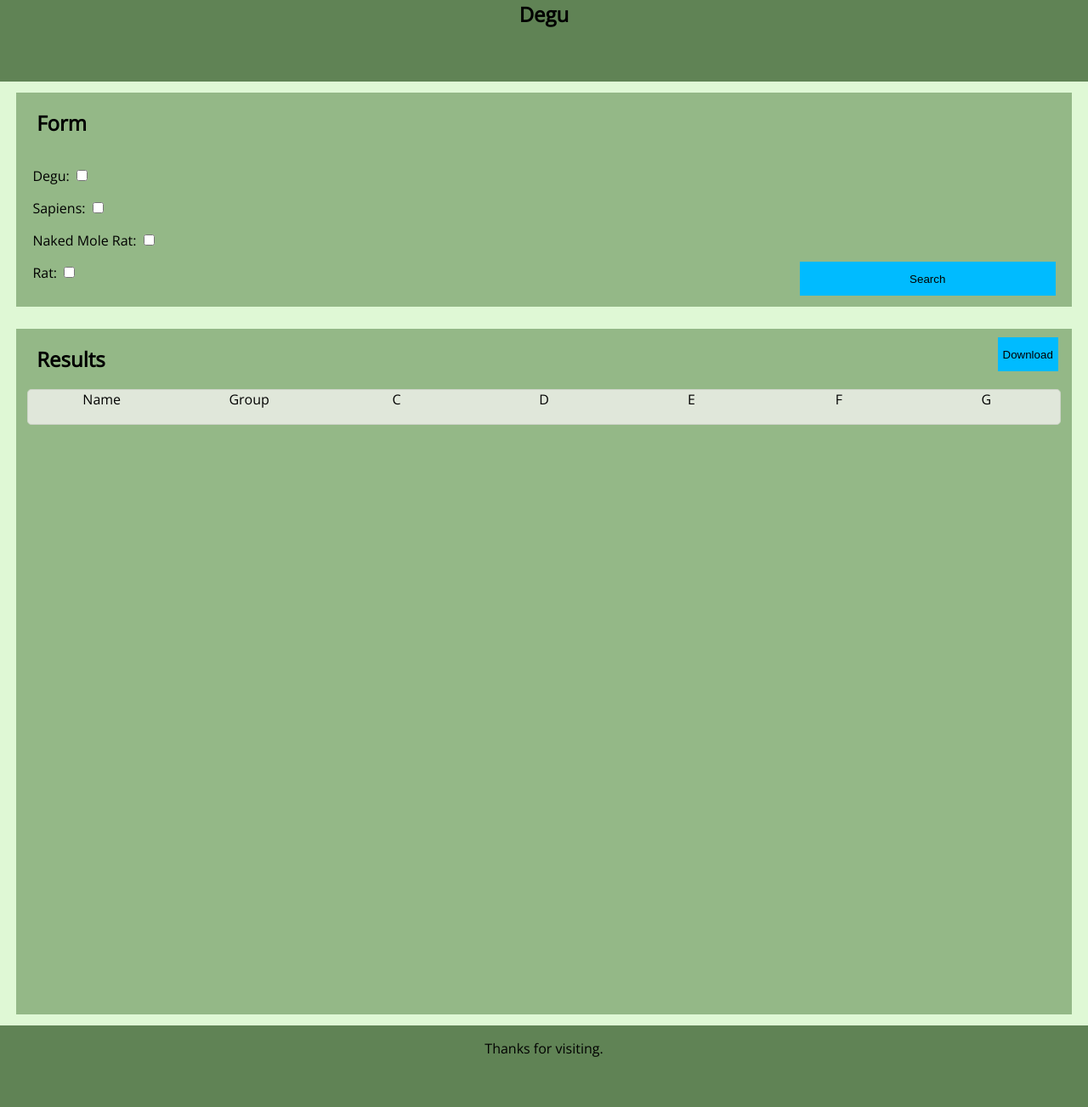
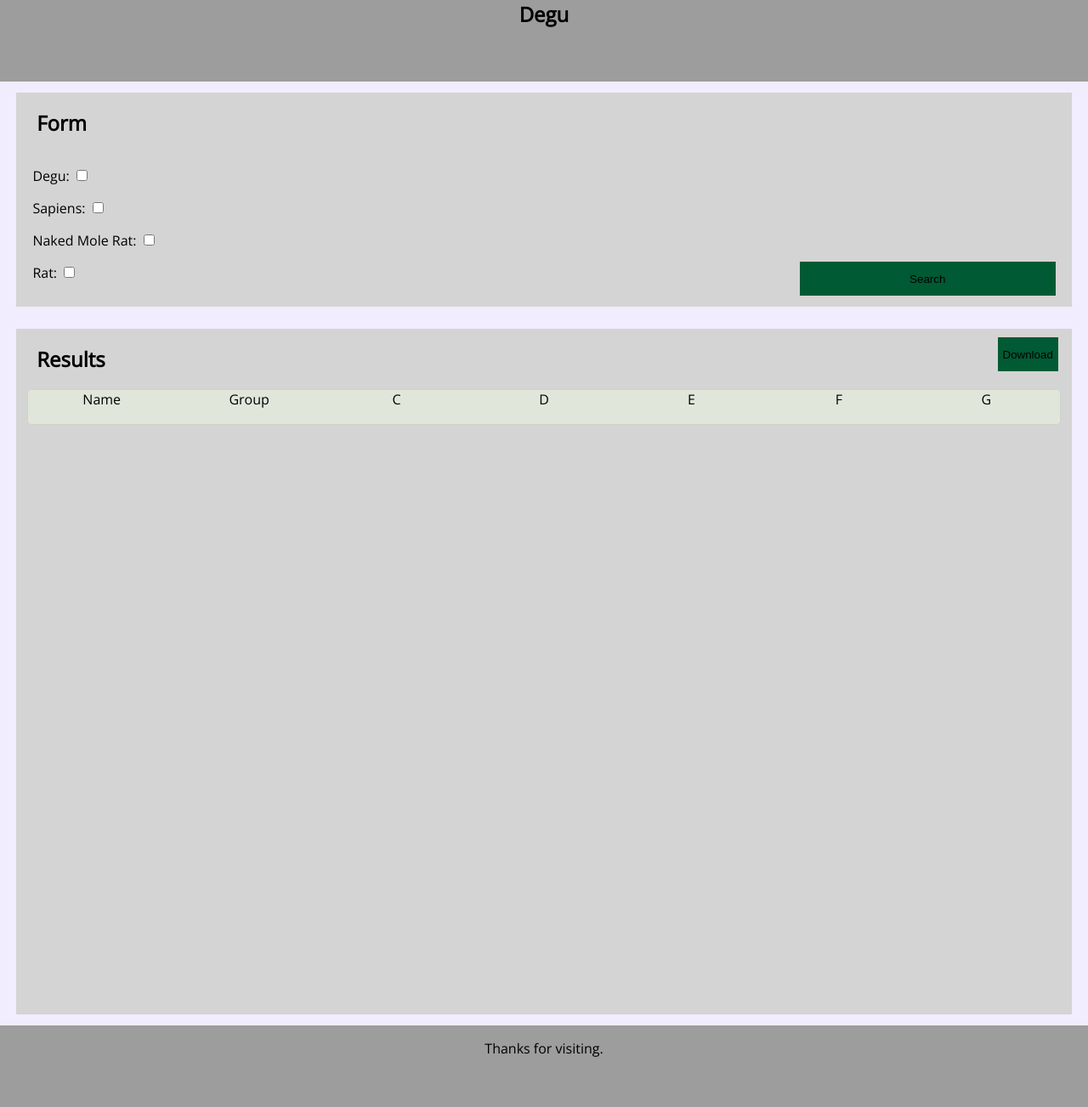
Before and after one commit to nids-udla/degu-web, a Django app: page / in a window 1280 px wide. Shown: the whole page at 85% size. Run offline with Django 4.2, Linux system fonts and the light colour scheme; data that the repository does not hold is empty.

Commit message:
colors changed, details pending

```diff
--- a/deguWeb/static/main.css
+++ b/deguWeb/static/main.css
@@ -1,11 +1,12 @@
 /* Global */
 :root{
-    --baseColorA: #608355;
-    --baseColorB: #94B887;
-    --baseColorC: #DFF8D5;
+    --baseColorA: #9D9D9D;
+    --baseColorB: #D4D4D4;
+    --baseColorC: #F2ECFF;
 
-    --letters: #000000;
-    --highlights: #00BBFF;
+    --lettersA: #000000;
+    --lettersB: #F2ECFF;
+    --highlights: #005A34;
 }
 
 body {
@@ -66,7 +67,7 @@ body {
 
 .form-btn {
     background-color: var(--highlights);
-    color: var(--letters);
+    color: var(--lettersA);
     border: none;
     height: 3em;
     align-self: flex-end;
@@ -88,7 +89,7 @@ body {
     border: none;
     border-radius: .3em; */
     background-color: var(--highlights);
-    color: var(--letters);
+    color: var(--lettersA);
     margin: .8em 1.2em;
     border: none;
     height: 3em;
```
